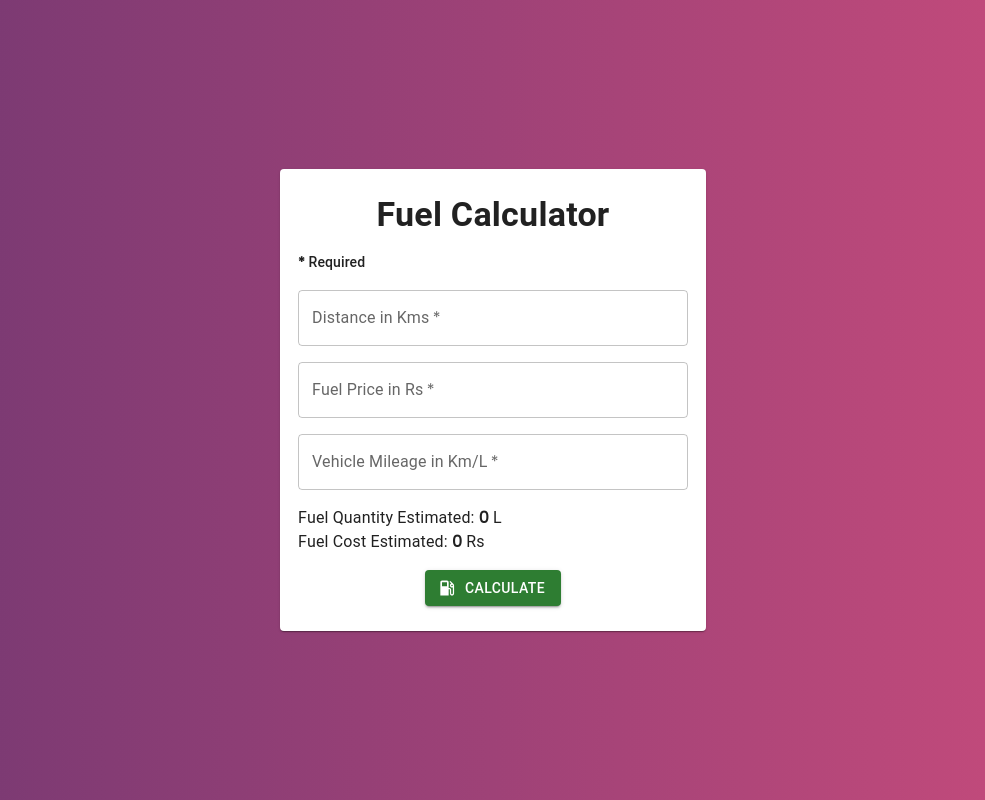
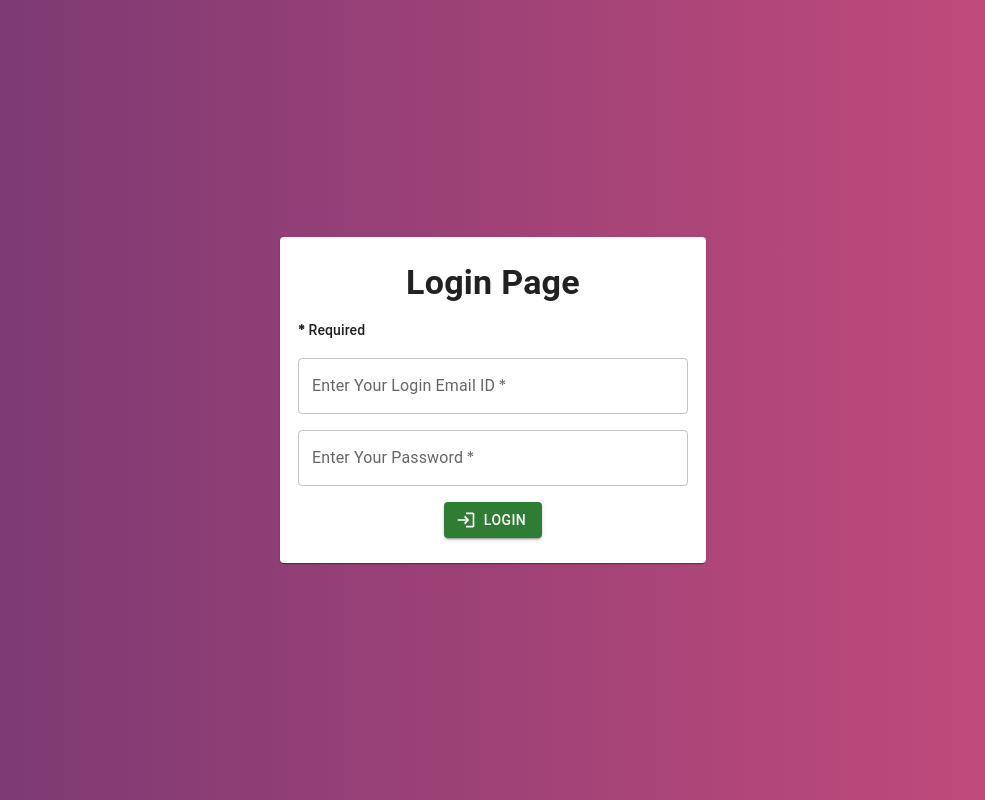
Before and after one commit to Nadeem-Abdun/fuel-calculator-app, a React (Create React App) app: page / in a window 1280 px wide. Shown: the whole page, without its empty margins (147-1132 px from the left). Built offline with nearby package versions, Linux system fonts and the light colour scheme.

Commit message:
Login Page Added

```diff
--- a/src/App.tsx
+++ b/src/App.tsx
@@ -1,13 +1,21 @@
-import React from 'react';
+import React, { useState } from 'react';
 import { Box } from '@mui/material'
 import FuelCalculator from './Components/FuelCalculator';
+import LoginPage from './Components/LoginPage';
+
 
 
 function App() {
+  // Login Validation State
+  const [isLoginValid, setisLoginValid] = useState(false)
   return (
     <>
       <Box height='100vh' width='100vw' display='flex' justifyContent='center' alignItems='center' sx={{ background: 'linear-gradient(to right, #733872, #ca4c7c)' }}>
-        <FuelCalculator/>
+        {!isLoginValid ?
+          <LoginPage isLoginValid={isLoginValid} setisLoginValid={setisLoginValid} />
+          :
+          <FuelCalculator isLoginValid={isLoginValid} setisLoginValid={setisLoginValid} />
+        }
       </Box>
     </>
   );
--- a/src/Components/FuelCalculator.tsx
+++ b/src/Components/FuelCalculator.tsx
@@ -1,8 +1,17 @@
 import React, { useState } from 'react'
 import { Grid, Card, Typography, TextField, Button } from '@mui/material'
 import LocalGasStationIcon from '@mui/icons-material/LocalGasStation';
+import LogoutIcon from '@mui/icons-material/Logout';
 
-function FuelCalculator() {
+interface PropTyp {
+    isLoginValid?: any;
+    setisLoginValid?: any;
+}
+
+function FuelCalculator(props: PropTyp) {
+
+    const { setisLoginValid } = props
+
     // State Management
     const [distance, setDistance] = useState<string>("");
     const [fuelPrice, setFuelPrice] = useState<string>("");
@@ -37,7 +46,7 @@ function FuelCalculator() {
                     <Card sx={{ paddingY: '25px' }}>
                         <Grid container item xs={12} justifyContent='center' alignItems='center' spacing={2}>
                             <Grid item xs={11}>
-                                <Typography variant='h4' textAlign='center' fontWeight={'bold'}>Fuel Calculator</Typography>
+                                <Typography variant='h4' textAlign='center' fontWeight='bold'>Fuel Calculator</Typography>
                             </Grid>
                             <Grid item xs={11}>
                                 <Typography variant='subtitle2'><b>*</b> Required</Typography>
@@ -79,9 +88,12 @@ function FuelCalculator() {
                                 <Typography variant='body1'>Fuel Quantity Estimated: <strong>{fuelQty}</strong> L </Typography>
                                 <Typography variant='body1'>Fuel Cost Estimated: <strong>{fuelCost}</strong> Rs </Typography>
                             </Grid>
-                            <Grid container item xs={11} justifyContent='center' alignItems='center'>
+                            <Grid container item xs={11} justifyContent='space-evenly' alignItems='center'>
                                 <Grid item>
                                     <Button onClick={() => { handleCalSubmit() }} startIcon={<LocalGasStationIcon />} color='success' variant='contained'>Calculate</Button>
+                                </Grid>
+                                <Grid item>
+                                    <Button onClick={() => { setisLoginValid(false) }} startIcon={<LogoutIcon />} color='error' variant='contained'>Logout</Button>
                                 </Grid>
                             </Grid>
                         </Grid>
--- /dev/null
+++ b/src/Components/LoginPage.tsx
@@ -0,0 +1,99 @@
+import React, { useState, useEffect } from 'react'
+import { Button, Card, Grid, TextField, Typography } from '@mui/material'
+import LoginIcon from '@mui/icons-material/Login';
+
+interface PropTyp {
+    isLoginValid?: any;
+    setisLoginValid?: any;
+}
+
+function LoginPage(props: PropTyp) {
+
+    const { setisLoginValid } = props;
+
+    // State Management
+    const [loginId, setLoginId] = useState('');
+    const [password, setPassword] = useState('');
+    const [isCredValid, setIsCredValid] = useState(true)
+    const [EmailValid, setEmailValid] = useState(false);
+
+    const loginValidationFunc = () => {
+        if (loginId === 'Abc@fuel.com' && password === 'Abc123') {
+            setisLoginValid(true)
+            setIsCredValid(true)
+        } else {
+            setisLoginValid(false)
+            setIsCredValid(false)
+        }
+    }
+
+    useEffect(() => {
+        setIsCredValid(true)
+    }, [loginId, password])
+
+
+    // Email Validator
+    useEffect(() => {
+        if (loginId !== "" && loginId !== null) {
+            let validOrNot = /^[a-zA-Z0-9._-]+@[a-zA-Z0-9.-]+\.[a-zA-Z]{2,4}$/.test(loginId);
+            setEmailValid(!validOrNot)
+        } else {
+            setEmailValid(false)
+        }
+    }, [loginId])
+
+    return (
+        <React.Fragment>
+            <Grid container xl={4} lg={4} md={6} sm={8} xs={10} justifyContent='center' alignItems='center'>
+                <Grid item xs={12}>
+                    <Card sx={{ paddingY: '25px' }}>
+                        <Grid container item xs={12} justifyContent='center' alignItems='center' spacing={2}>
+                            <Grid item xs={11}>
+                                <Typography variant='h4' textAlign='center' fontWeight='bold'>Login Page</Typography>
+                            </Grid>
+                            <Grid item xs={11}>
+                                <Typography variant='subtitle2'><b>*</b> Required</Typography>
+                            </Grid>
+                            <Grid item xs={11}>
+                                <TextField
+                                    label='Enter Your Login Email ID'
+                                    placeholder='Abc@fuel.com'
+                                    fullWidth
+                                    required
+                                    value={loginId}
+                                    onChange={(e) => { setLoginId(e.target.value) }}
+                                    type='email'
+                                    error={EmailValid}
+                                    helperText={EmailValid ? 'Please enter a valid login id' : ''}
+                                />
+                            </Grid>
+                            <Grid item xs={11}>
+                                <TextField
+                                    label='Enter Your Password'
+                                    placeholder='Abc123'
+                                    fullWidth
+                                    required
+                                    value={password}
+                                    onChange={(e) => { setPassword(e.target.value) }}
+                                    type='password'
+                                />
+                            </Grid>
+                            <Grid container item xs={11} justifyContent='center' alignItems='center' spacing={1}>
+                                <Grid item>
+                                    <Button onClick={() => { loginValidationFunc() }} variant='contained' startIcon={<LoginIcon />} color='success'>Login</Button>
+                                </Grid>
+                                {!isCredValid &&
+                                    <Grid item>
+                                        <Typography variant='subtitle2' color='error'>Invalid Credentials!</Typography>
+                                    </Grid>
+                                }
+                            </Grid>
+                        </Grid>
+                    </Card>
+                </Grid>
+            </Grid>
+        </React.Fragment>
+    )
+}
+
+export default LoginPage
```
